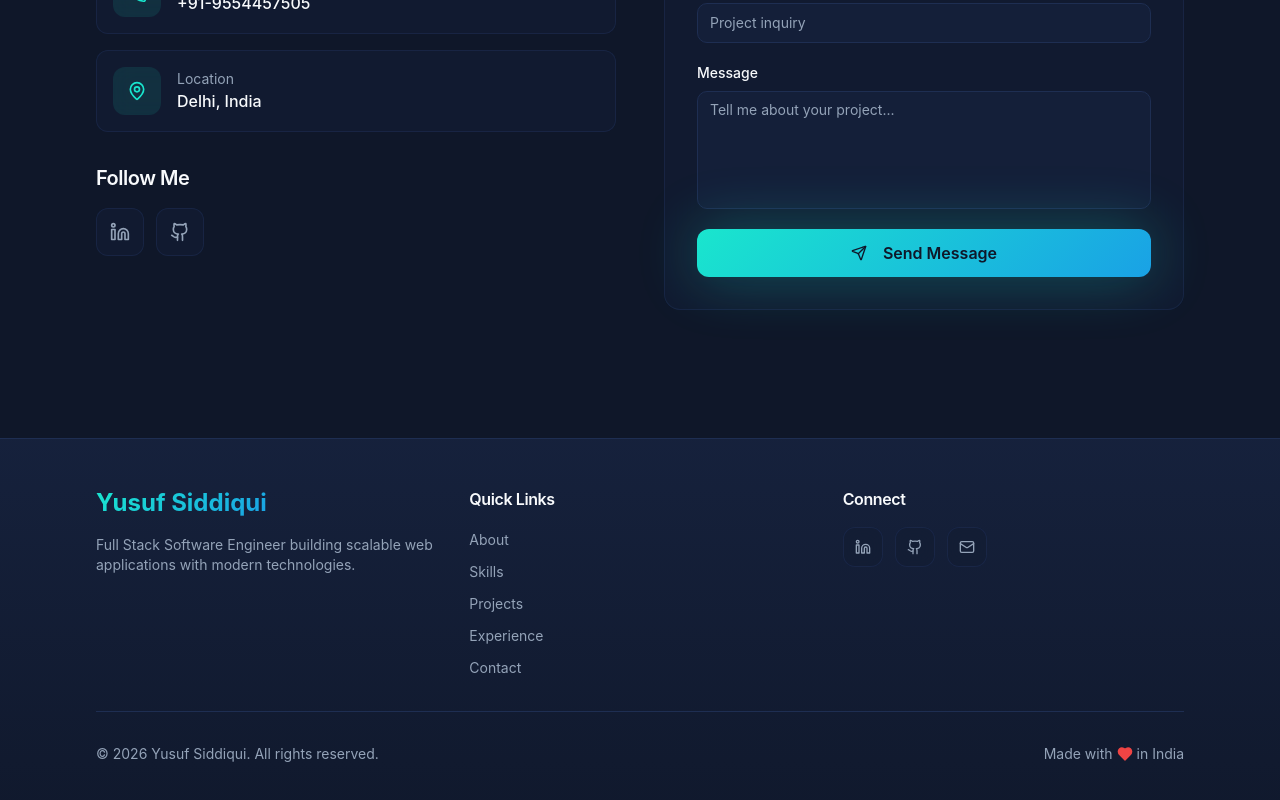
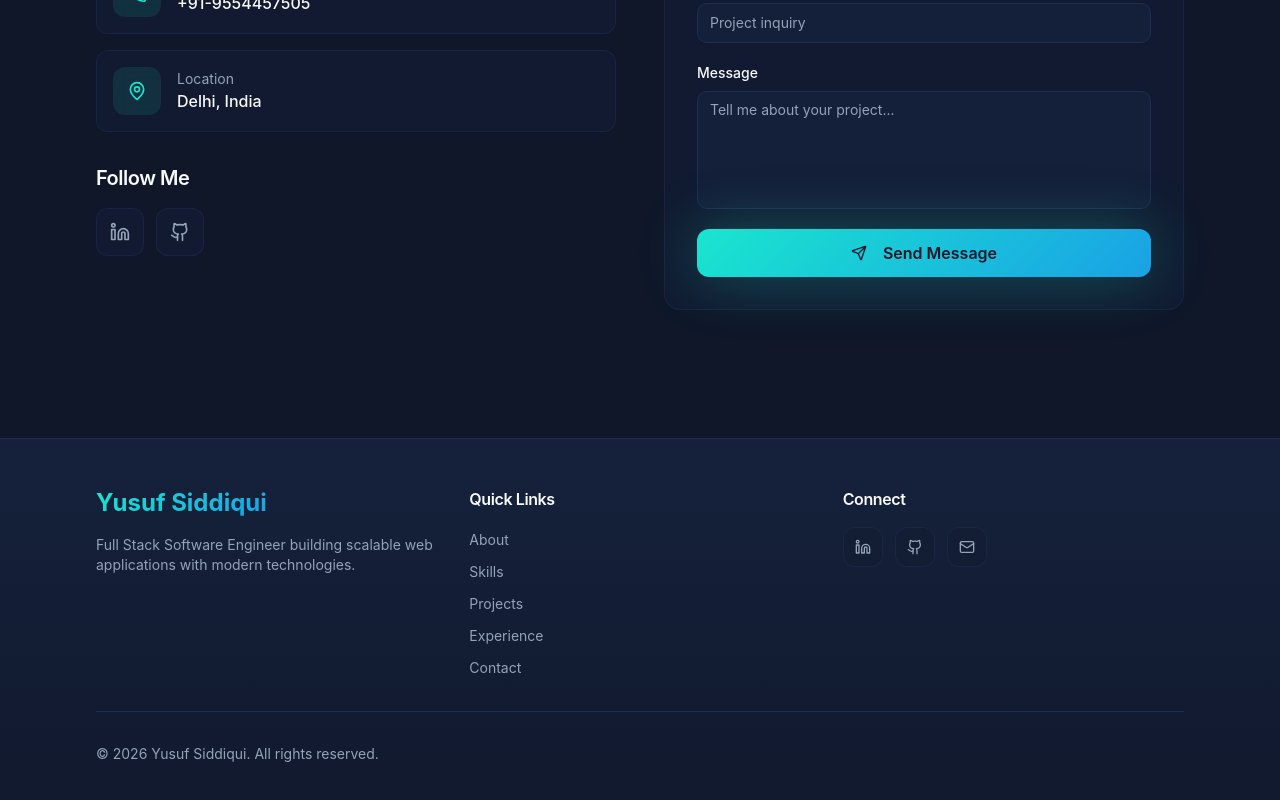
Before and after one commit to yusufsiddiqui11/portfolio-website, a React (Vite) app: page / in a window 1280 px wide. Shown: the part 5320-6120 px from the top of the page. Built offline with nearby package versions, Linux system fonts and the light colour scheme; the HTML template or start-up script is replaced by a standard one.

Commit message:
Remove footer message about India
Removed the 'Madein India' message from the footer.

```diff
--- a/src/components/portfolio/Footer.tsx
+++ b/src/components/portfolio/Footer.tsx
@@ -88,9 +88,7 @@ export const Footer = () => {
         {/* Copyright */}
         <div className="pt-8 border-t border-border flex flex-col sm:flex-row items-center justify-between gap-4 text-sm text-muted-foreground">
           <p>© {currentYear} Yusuf Siddiqui. All rights reserved.</p>
-          <p className="flex items-center gap-1">
-            Made with <Heart className="h-4 w-4 text-red-500 fill-current" /> in India
-          </p>
+
         </div>
       </div>
     </footer>
```
